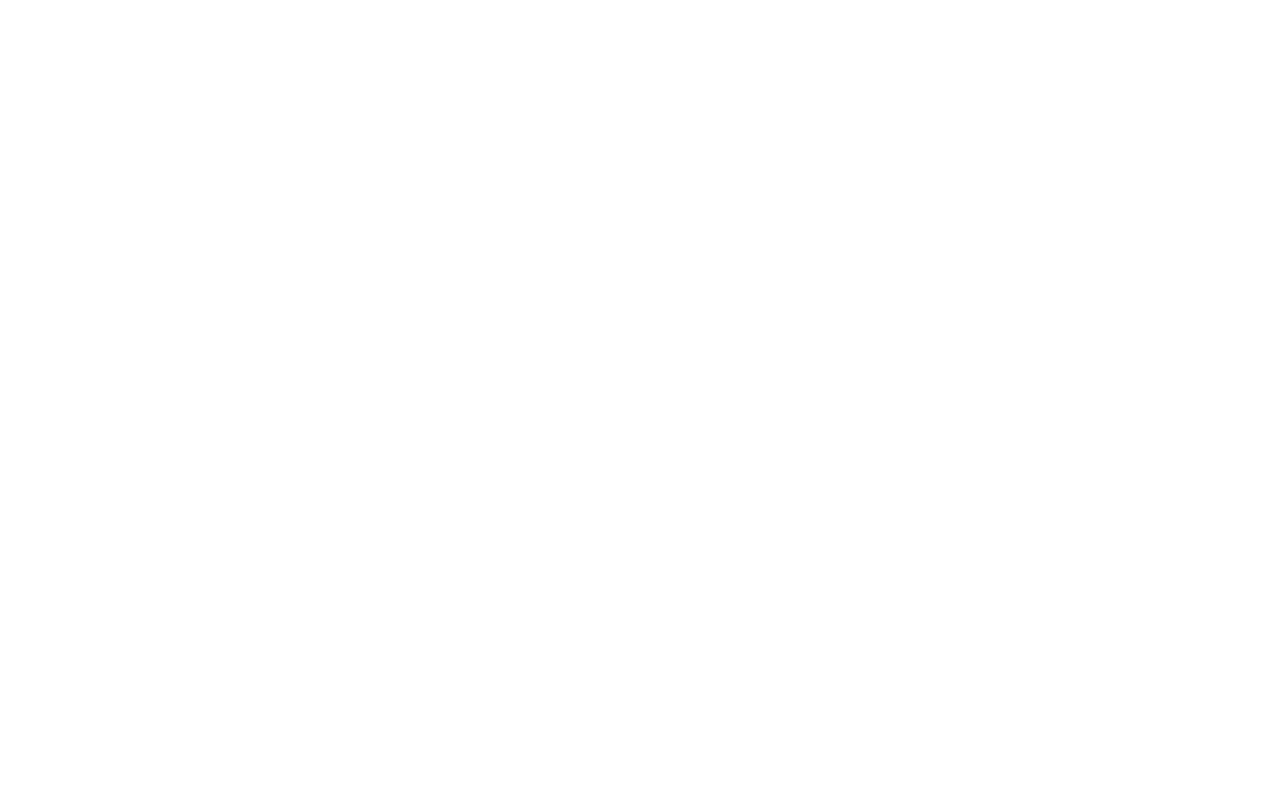
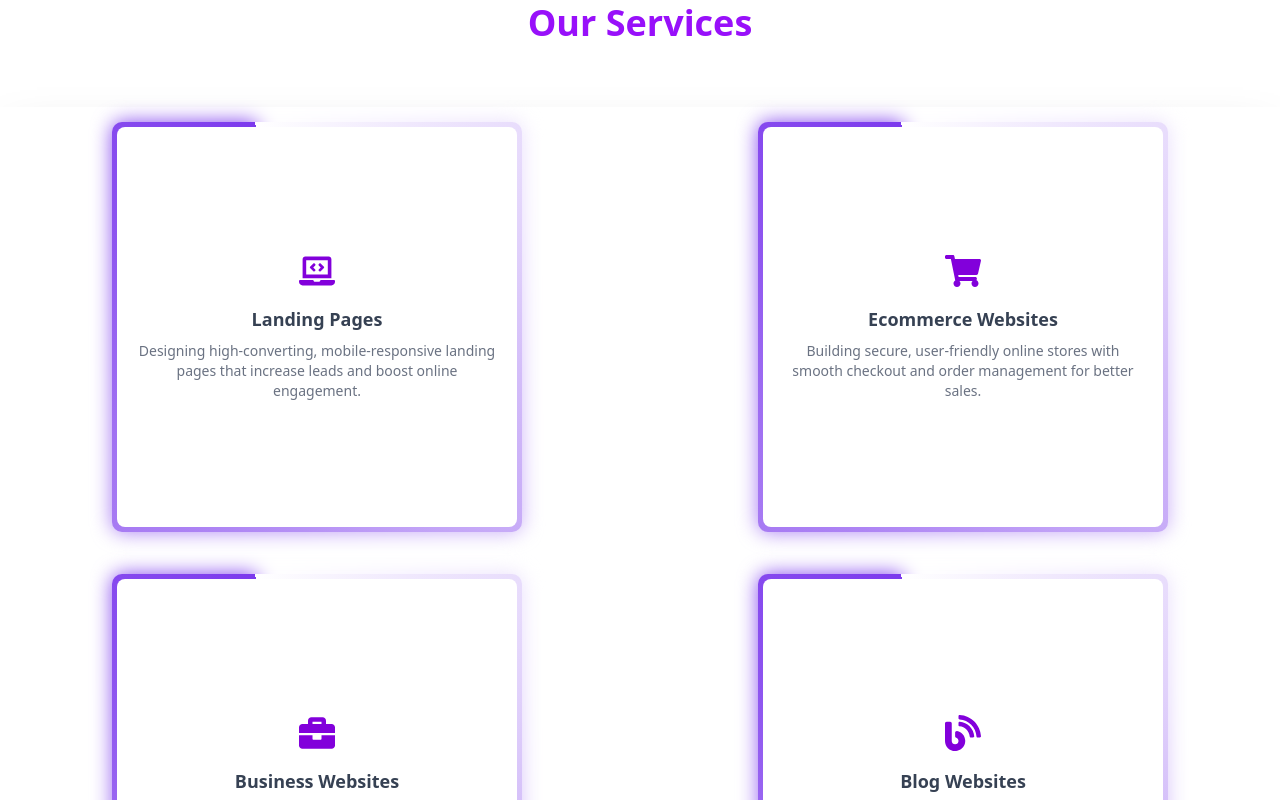
Before and after one commit to SaadRajpoot666/SNR, a React (Vite) app: page / in a window 1280 px wide. Shown: the part 1780-2580 px from the top of the page. Before the commit the page ends 1655 px from the top, so only its background shows below. Built offline with nearby package versions, Linux system fonts and the light colour scheme.

Commit message:
Services Section Completed

```diff
--- a/src/App.jsx
+++ b/src/App.jsx
@@ -1,12 +1,14 @@
 import { About } from "./components/About/About"
 import { Hero } from "./components/HeroSection/Hero"
 import { Navbar } from "./components/Navbar/Navbar"
+import { Services } from "./components/Services/Services"
 
 function App() {
 return <>
 <Navbar   />
 <Hero   />
 <About   />
+<Services   />
 
 </>
 
--- /dev/null
+++ b/src/components/Services/Services.jsx
@@ -0,0 +1,131 @@
+import React from "react";
+import "./services.css";
+import { motion } from "framer-motion";
+import {
+  FaLaptopCode,
+  FaShoppingCart,
+  FaBriefcase,
+  FaBlog,
+  FaUserTie,
+  FaDatabase,
+} from "react-icons/fa";
+
+import { useInView } from "react-intersection-observer";
+import { PiMicrosoftExcelLogoBold } from "react-icons/pi";
+import { PiMicrosoftWordLogoBold } from "react-icons/pi";
+import { PiMicrosoftPowerpointLogo } from "react-icons/pi";
+
+const services = [
+  {
+    icon: <FaLaptopCode />,
+    title: "Landing Pages",
+    description:
+      "Designing high-converting, mobile-responsive landing pages that increase leads and boost online engagement.",
+  },
+  {
+    icon: <FaShoppingCart />,
+    title: "Ecommerce Websites",
+    description:
+      "Building secure, user-friendly online stores with smooth checkout and order management for better sales.",
+  },
+  {
+    icon: <FaBriefcase />,
+    title: "Business Websites",
+    description:
+      "Crafting professional business websites that establish credibility and enhance your digital presence.",
+  },
+  {
+    icon: <FaBlog />,
+    title: "Blog Websites",
+    description:
+      "Creating SEO-optimized, clean, and engaging blogs tailored for content creators and storytellers.",
+  },
+  {
+    icon: <FaUserTie />,
+    title: "Portfolio Websites",
+    description:
+      "Developing stylish, responsive portfolios to showcase your skills and projects effectively.",
+  },
+  {
+    icon: <PiMicrosoftWordLogoBold />,
+    title: "MS Word Services",
+    description:
+      "Expert formatting, document creation, and custom templates for business or academic use.",
+  },
+  {
+    icon: <PiMicrosoftPowerpointLogo />,
+    title: "MS PowerPoint Services",
+    description:
+      "Designing professional presentations that are visually striking and content-rich.",
+  },
+  {
+    icon: <PiMicrosoftExcelLogoBold />,
+    title: "MS Excel Services",
+    description:
+      "Offering advanced Excel solutions including formulas, dashboards, and data automation.",
+  },
+  {
+    icon: <FaDatabase />,
+    title: "MS Access Services",
+    description:
+      "Creating efficient MS Access databases with custom queries, forms, and data management.",
+  },
+];
+
+export const Services = () => {
+  const [ref, inView] = useInView({
+    triggerOnce: true,
+    threshold: 0.3,
+  });
+
+  const containerVariants = {
+    hidden: { opacity: 0 },
+    visible: {
+      opacity: 1,
+      transition: {
+        staggerChildren: 0.3, // delay between each card's animation
+      },
+    },
+  };
+
+  const cardVariants = {
+    hidden: { opacity: 0, y: 20 },
+    visible: {
+      opacity: 1,
+      y: 0,
+      transition: { duration: 0.6, ease: "easeOut" },
+    },
+  };
+
+  return (
+    <section id="services" className="mt-[30%] md:mt-[10%]">
+      <h1 className="text-4xl text-purple-600 font-extrabold text-center mb-[10%] md:mb-[5%]">
+        Our Services
+      </h1>
+
+      <motion.div
+        ref={ref}
+        className="services-container grid grid-cols-1 sm:grid-cols-2 place-items-center shadow-2xl gap-3"
+        variants={containerVariants}
+        initial="hidden"
+        animate={inView ? "visible" : "hidden"}
+      >
+        {services.map((service, index) => (
+          <motion.div
+            key={index}
+            className="bg-white flex flex-col box rounded-lg p-6 w-full sm:w-1/2 md:w-1/3 text-center"
+            variants={cardVariants}
+          >
+            <div className="icon mb-4 text-purple-700 text-4xl">
+              {service.icon}
+            </div>
+            <h3 className="text-gray-700 font-semibold text-lg mb-2">
+              {service.title}
+            </h3>
+            <p className="text-gray-500 text-sm">{service.description}</p>
+          </motion.div>
+        ))}
+      </motion.div>
+    </section>
+  );
+};
--- /dev/null
+++ b/src/components/Services/services.css
@@ -0,0 +1,56 @@
+.card {
+    display: flex;
+    align-items: center;
+    justify-content: center;
+    flex-wrap: wrap;
+    gap: 100px;
+}
+
+.box {
+    position: relative;
+    display: flex;
+    align-items: center;
+    justify-content: center;
+    height: 50vh;
+    width: 70vw;
+    max-width: 400px;
+    max-height: 500px;
+    background: #fff;
+    padding: 20px;
+    margin: 20px;
+}
+
+
+
+
+.box::before,
+.box::after {
+    content: "";
+    position: absolute;
+    inset: -5px;
+    border-radius: 10px;
+    z-index: -1;
+    background: conic-gradient(from var(--angle), #fff, #7c3aed);
+    animation: glowing-border 3.5s linear infinite;
+}
+
+.box::after {
+    z-index: -2;
+    filter: blur(10px);
+    animation: glowing-border 3.5s linear infinite ;
+}
+
+@property --angle {
+    syntax: "<angle>";
+    initial-value: 53deg;
+    inherits: false;
+}
+
+@keyframes glowing-border {
+    from {
+        --angle: 53deg;
+    }
+    to {
+        --angle: 413deg;
+    }
+}
```
Also changed, not shown: 1 other file (tests, documents, lock files or other folders).
